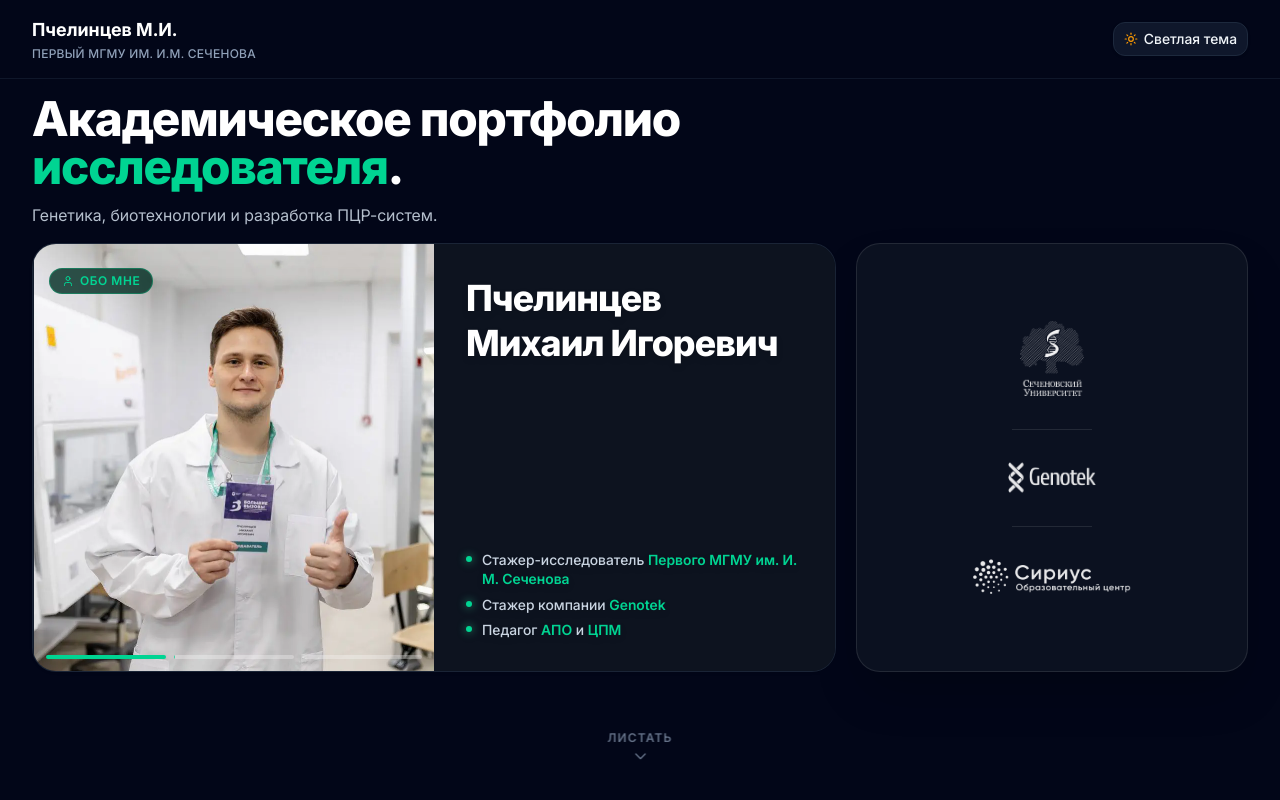
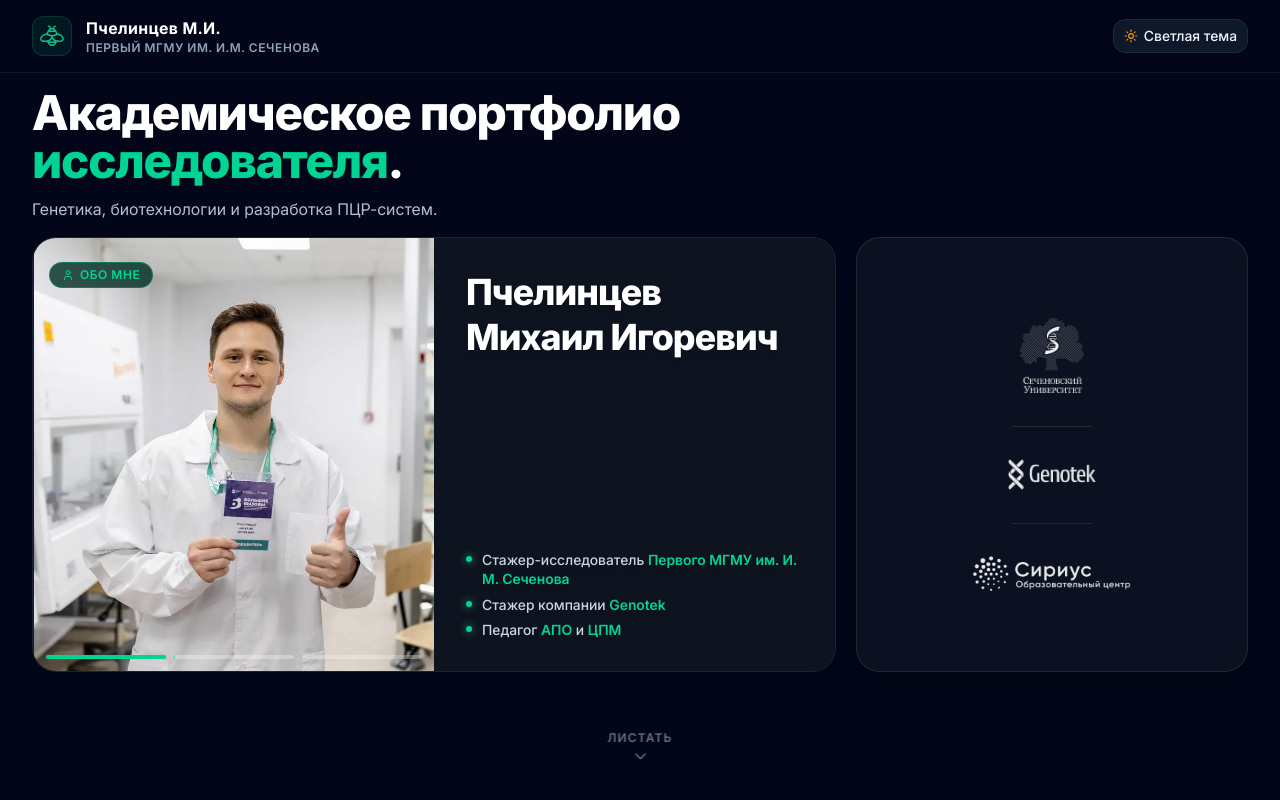
Before and after one commit to danil-shc/Pchel_Grind_Project, a Vue app: page / in a window 1280 px wide. Shown: the top 800 px of the page. Built offline with nearby package versions, Linux system fonts and the light colour scheme.

Commit message:
feat(SiteLogo): adding new logo for HeaderSection and Site

```diff
--- a/index.html
+++ b/index.html
@@ -3,7 +3,8 @@
   <head>
     <meta charset="UTF-8">
     <meta name="viewport" content="width=device-width, initial-scale=1.0">
-    <title>Vite App</title>
+    <title>Михаил Пчелинцев - Академическое Портфолио</title>
+    <link rel="icon" type="image/svg+xml" href="/favicon.svg" />
     <link rel="preload" href="/fonts/subset-Inter18pt-Regular.woff2" as="font" type="font/woff2" crossorigin>
     <link rel="preload" href="/fonts/subset-Inter18pt-ExtraBold.woff2" as="font" type="font/woff2" crossorigin>
     <link rel="preload" href="/images/photo_2.webp" as="image" type="image/webp" fetchpriority="high">
--- a/src/components/TheHeader.vue
+++ b/src/components/TheHeader.vue
@@ -7,13 +7,23 @@
 <template>
   <header class="shrink-0 w-full">
     <div class="mx-auto max-w-7xl px-4 sm:px-6 lg:px-8 py-2.5 sm:py-4 flex items-center justify-between gap-3 border-b border-slate-200/50 dark:border-slate-800/50 relative z-50">
-    <div class="flex flex-col min-w-0 flex-1">
-      <span class="text-sm sm:text-base md:text-lg font-bold text-slate-900 dark:text-white">
-        Пчелинцев М.И.
-      </span>
-      <span class="text-[10px] sm:text-xs text-slate-500 dark:text-slate-400 tracking-wide font-medium uppercase mt-0.5">
-        Первый МГМУ им. И.М. Сеченова
-      </span>
+    <div class="flex items-center gap-3 sm:gap-3.5 group cursor-pointer select-none min-w-0">
+      <div class="flex items-center justify-center w-9 h-9 sm:w-10 sm:h-10 shrink-0 rounded-xl bg-emerald-500/10 border border-emerald-500/20 text-emerald-400 transition-all duration-300 group-hover:border-emerald-500/40 group-hover:bg-emerald-500/20 group-hover:shadow-[0_0_15px_rgba(16,185,129,0.3)]">
+        <img
+          src="/favicon.svg"
+          alt="Logo"
+          class="w-5 h-5 sm:w-6 sm:h-6 shrink-0 transition-transform duration-300 group-hover:scale-110"
+        />
+      </div>
+
+      <div class="flex flex-col justify-center leading-tight min-w-0">
+        <span class="text-sm sm:text-base font-bold text-slate-900 dark:text-white tracking-wide transition-colors group-hover:text-emerald-600 dark:group-hover:text-emerald-400 whitespace-nowrap">
+          Пчелинцев М.И.
+        </span>
+        <span class="text-[10px] sm:text-xs font-semibold text-slate-400 tracking-wider uppercase transition-colors group-hover:text-slate-300 whitespace-nowrap">
+          ПЕРВЫЙ МГМУ ИМ. И.М. СЕЧЕНОВА
+        </span>
+      </div>
     </div>
 
     <button @click="isDark = !isDark"
```
Also changed, not shown: public/favicon.svg (added).
